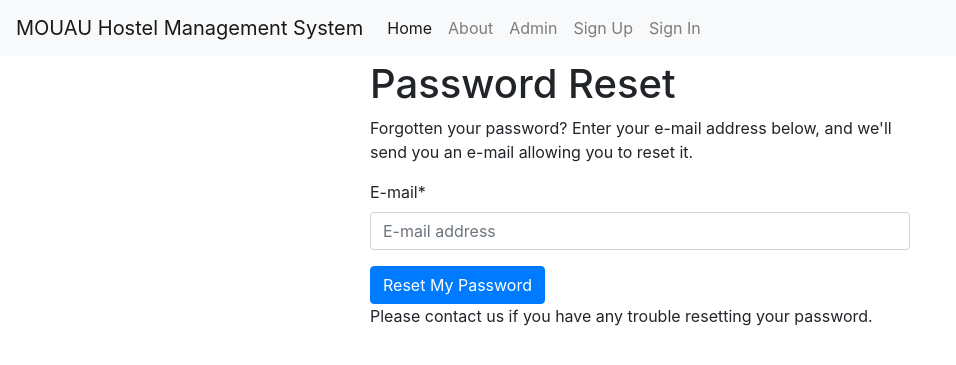
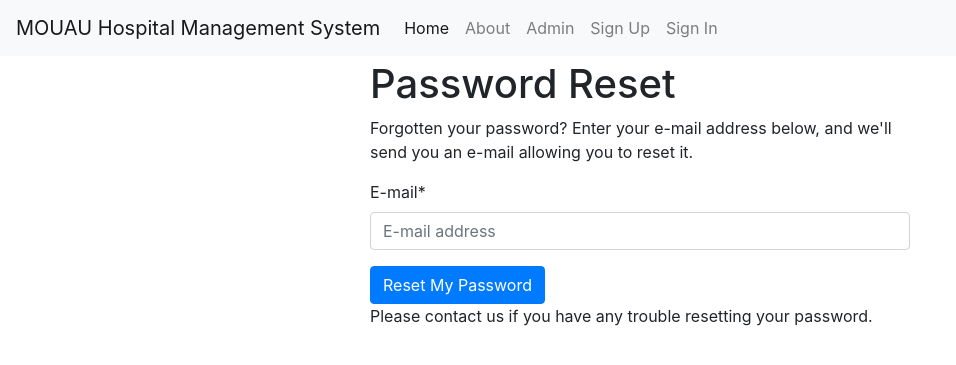
Before and after one commit to onyedikachi-david/ahms, a Django app: page /accounts/password/reset/ in a window 1280 px wide. Shown: the top 365 px of the page, without its empty margins (0-956 px from the left). Run offline with Django 3.2, Linux system fonts and the light colour scheme; some libraries are stand-ins or nearby versions.

Commit message:
edited template again

```diff
--- a/ahms/templates/base.html
+++ b/ahms/templates/base.html
@@ -48,7 +48,7 @@
         <button class="navbar-toggler navbar-toggler-right" type="button" data-toggle="collapse" data-target="#navbarSupportedContent" aria-controls="navbarSupportedContent" aria-expanded="false" aria-label="Toggle navigation">
           <span class="navbar-toggler-icon"></span>
         </button>
-        <a class="navbar-brand" href="{% url 'home' %}">MOUAU Hostel Management System</a>
+        <a class="navbar-brand" href="{% url 'home' %}">MOUAU Hospital Management System</a>
 
         <div class="collapse navbar-collapse" id="navbarSupportedContent">
           <ul class="navbar-nav mr-auto">
```
